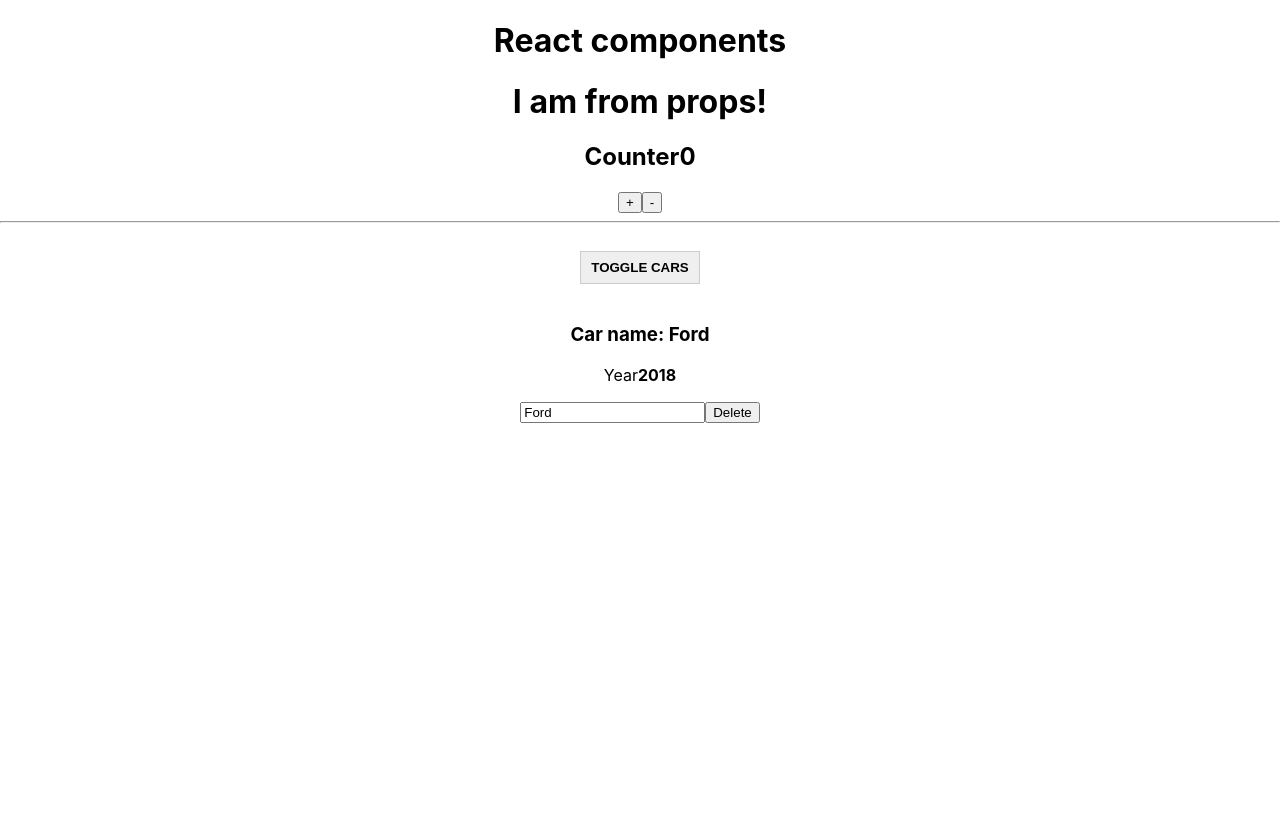
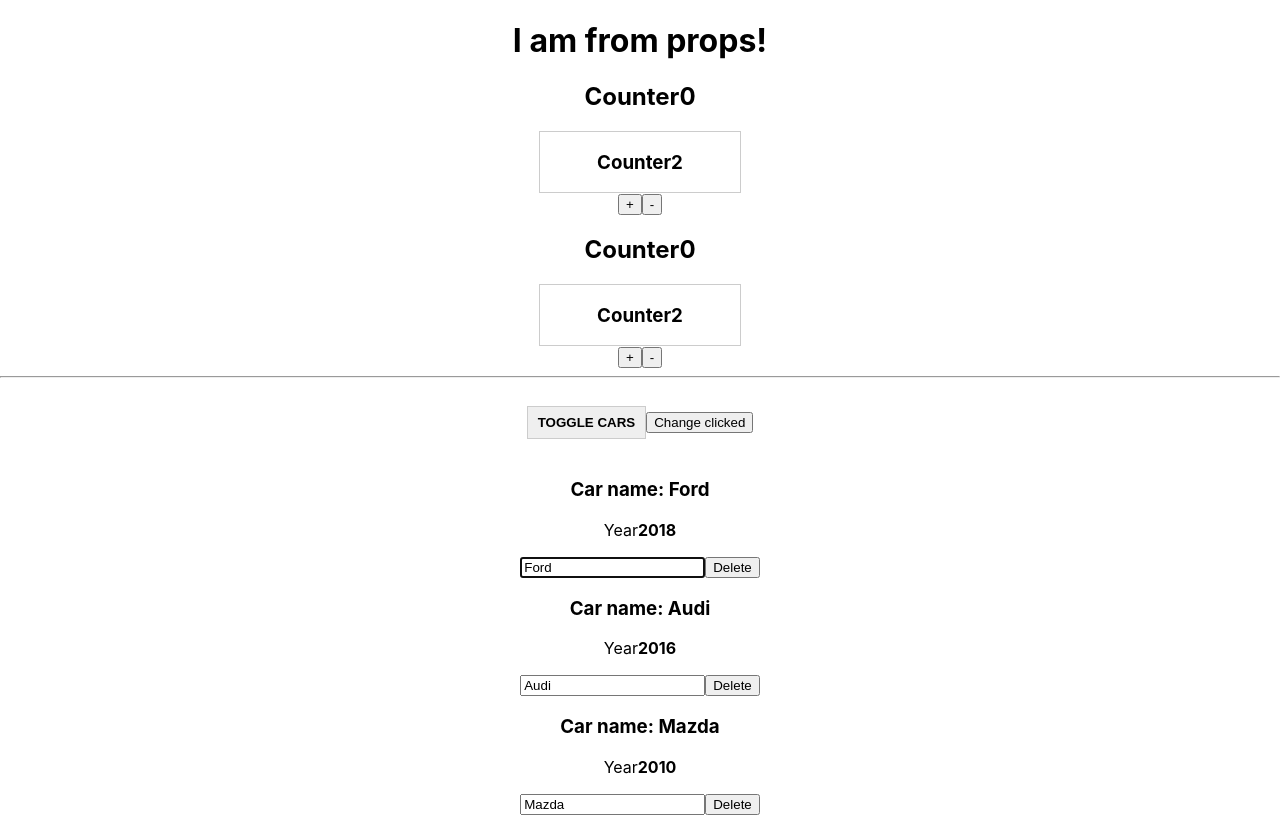
Before and after one commit to holubovich/learn-React, a React app: page / in a window 1280 px wide. Both pictures are taken after a click on the button "TOGGLE CARS". Built offline with nearby package versions, Linux system fonts and the light colour scheme.

Commit message:
Context API

```diff
--- a/package.json
+++ b/package.json
@@ -40,6 +40,7 @@
     "postcss-loader": "3.0.0",
     "postcss-preset-env": "6.0.6",
     "postcss-safe-parser": "4.0.1",
+    "prop-types": "^15.6.2",
     "radium": "^0.25.0",
     "react": "^16.6.3",
     "react-app-polyfill": "^0.1.3",
--- a/src/App.js
+++ b/src/App.js
@@ -3,6 +3,9 @@
 import Car from './Car/Car'
 import ErrorBoundary from './ErrorBoundary/ErrorBoundary'
 import Counter from './Counter/Counter'
+
+export const ClickedContext=React.createContext(false)
+
 class App extends Component {
 
     constructor(props){
@@ -10,10 +13,11 @@
         super(props)
 
         this.state={
+            clicked:false,
             cars: [
                 {name: 'Ford', year: 2018},
-                //{name: 'Audi', year: 2016},
-                //{name: 'Mazda', year: 2010}
+                {name: 'Audi', year: 2016},
+                {name: 'Mazda', year: 2010}
             ],
             pageTitle: 'React components',
             showCars:false
@@ -61,9 +65,9 @@
         return(
             <ErrorBoundary key={index}>
             <Car
-
                 name={car.name}
                 year={car.year}
+                index={index}
                 onDelete={this.deleteHandler.bind(this,index)}
                 onChangeName={event=> this.onChangeName(event.target.value,index)}
                 />
@@ -74,16 +78,21 @@
     return (
         <div style={divStyle}>
 
-          <h1>{this.state.pageTitle}</h1>
+            {/*<h1>{this.state.pageTitle}</h1>*/}
 
             <h1>{this.props.title}</h1>
-<Counter/>
+
+            <ClickedContext.Provider value={this.state.clicked}>
+                <Counter/>
+            </ClickedContext.Provider>
+            <Counter clicked={this.state.clicked}/>
             <hr/>
           <button
               style={{marginTop:20}}
               className={'AppButton'}
               onClick={this.toggleCarsHandler}
               >Toggle cars</button>
+            <button onClick={()=>this.setState({clicked:true})}>Change clicked</button>
           <div style={{
           width:400,
           margin:'auto',
--- a/src/Car/Car.css
+++ b/src/Car/Car.css
@@ -14,7 +14,7 @@
 }
 .input{}
 
-.input:active, .input:focus {
+.input:active{
     outline: none;
 }
 
--- a/src/Car/Car.js
+++ b/src/Car/Car.js
@@ -1,8 +1,21 @@
 import React from 'react'
 import classes from './Car.css'
+import PropTypes from'prop-types'
 import withClass from '../hoc/withClass'
 
 class Car extends React.Component {
+
+    constructor(props){
+        super(props)
+
+        this.inputRef=React.createRef()
+    }
+
+    componentDidMount(){
+        if(this.props.index === 0){
+            this.inputRef.current.focus()
+        }
+    }
 
     render() {
 
@@ -24,6 +37,7 @@
 
                 <p>Year<strong>{this.props.year}</strong></p>
                 <input
+                    ref={this.inputRef}
                     type="text"
                     onChange={this.props.onChangeName}
                     value={this.props.name}
@@ -35,5 +49,11 @@
     }
 }
 
-
+Car.propTypes={
+    name: PropTypes.string.isRequired,
+    year: PropTypes.number,
+    index: PropTypes.number,
+    onChangeName: PropTypes.func,
+    onDelete:PropTypes.func
+}
 export default withClass(Car,classes.Car)
--- a/src/Counter/Counter.js
+++ b/src/Counter/Counter.js
@@ -1,5 +1,6 @@
 import React,{Component}from 'react'
 import Auxiliary from '../hoc/Auxiliary'
+import Counter2 from '../Counter2/Counter2'
 
 export default class Counter extends Component{
     state={
@@ -21,6 +22,7 @@
         return(
             <Auxiliary>
                 <h2>Counter{this.state.counter}</h2>
+                <Counter2/>
                 <button onClick={this.addCounter}>+</button>
                 <button onClick={()=>this.setState({counter:this.state.counter-1})}>-</button>
             </Auxiliary>
--- /dev/null
+++ b/src/Counter2/Counter2.js
@@ -0,0 +1,16 @@
+import React from 'react'
+import {ClickedContext} from '../App'
+export default props =>{
+    return(
+        <div style={{
+        border:'1px solid #ccc',
+        width:200,
+        margin:'0 auto'
+        }}>
+            <h3>Counter2</h3>
+            <ClickedContext.Consumer>
+                {clicked=> clicked? <p>Clicked</p> :null}
+            </ClickedContext.Consumer>
+            </div>
+    )
+}
```
